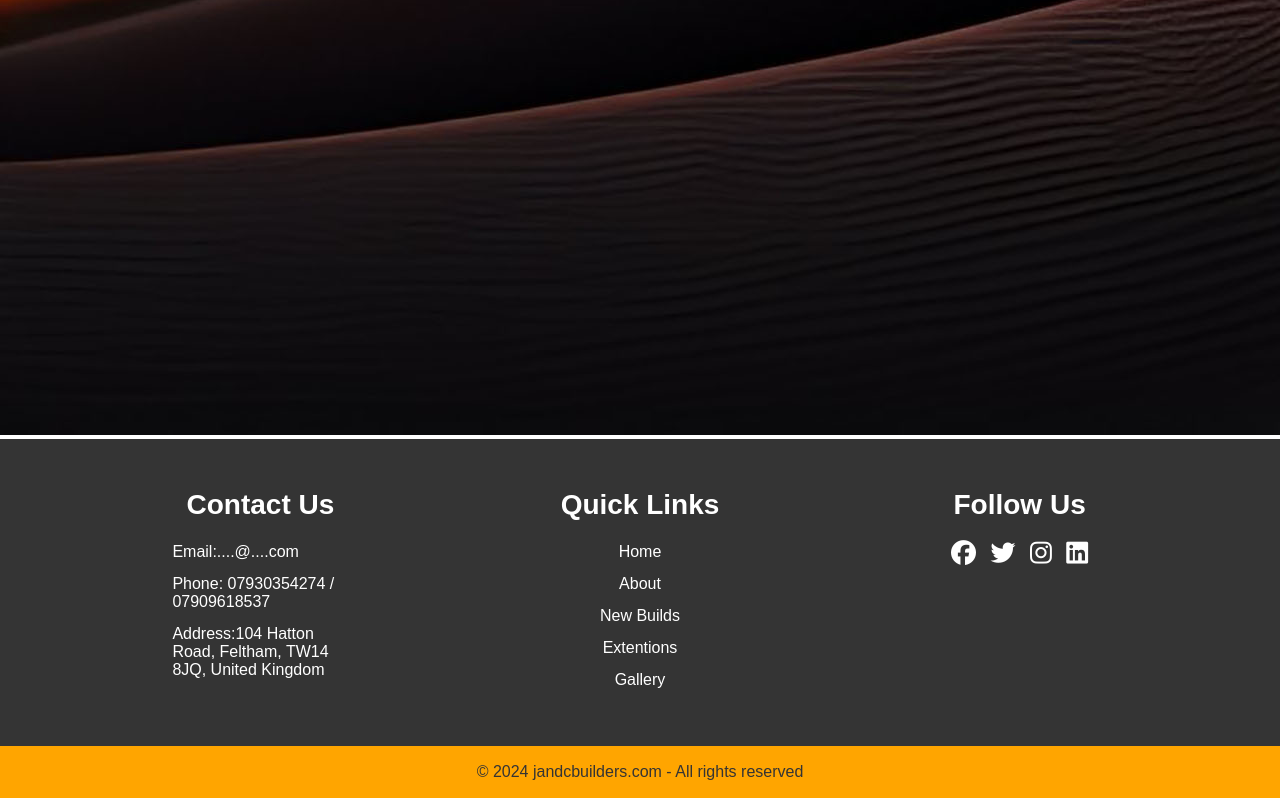
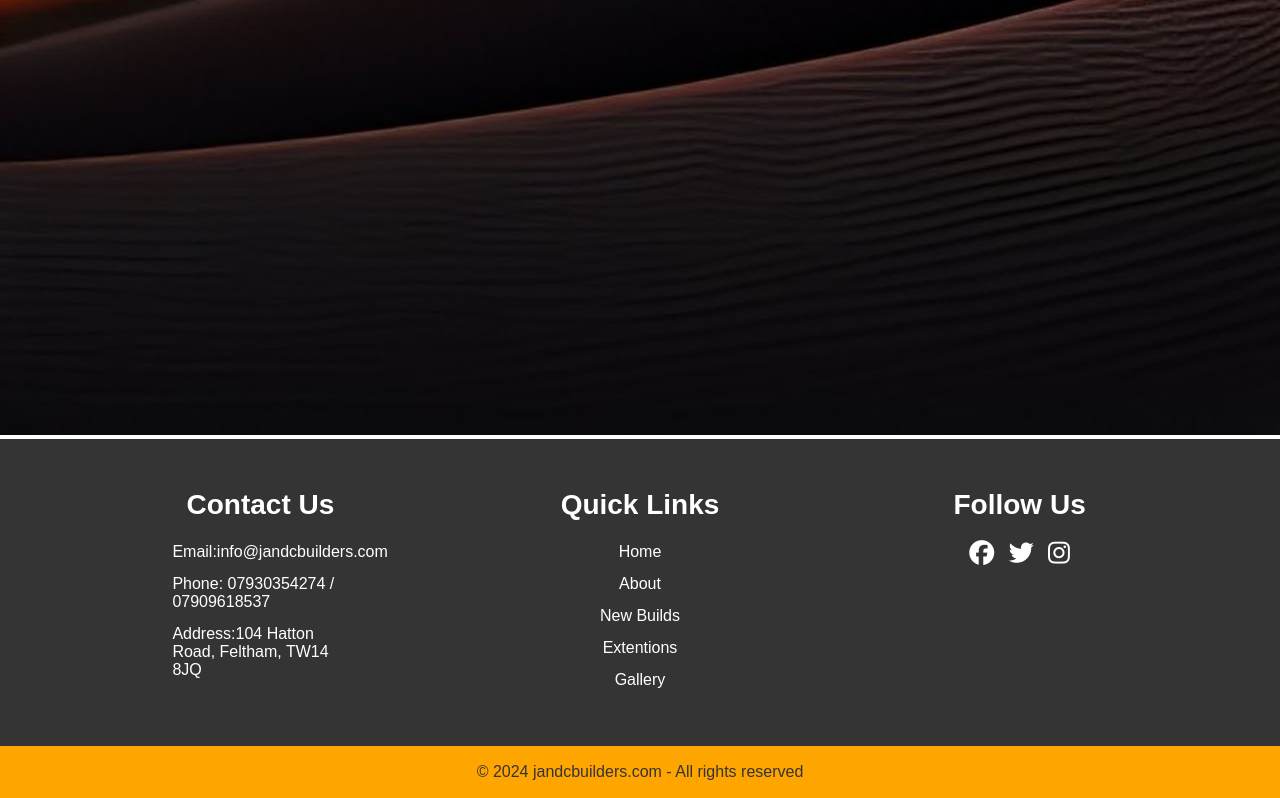
Before and after one commit to JeffrySteve/JC-Builders, a plain HTML site: page index.html in a window 1280 px wide. Shown: the part 2970-3768 px from the top of the page. Drawn offline with Linux system fonts and the light colour scheme.

Commit message:
Update index.html
The email address addded

```diff
--- a/index.html
+++ b/index.html
@@ -45,9 +45,9 @@
         <div class="footer-container">
             <div class="footer-content">
                 <h3>Contact Us</h3>
-                <p>Email:....@....com</p>
+                <p>Email:info@jandcbuilders.com</p>
                 <p>Phone: 07930354274 / 07909618537</p>
-                <p>Address:104 Hatton Road, Feltham, TW14 8JQ, United Kingdom</p>
+                <p>Address:104 Hatton Road, Feltham, TW14 8JQ</p>
             </div>
             <div class="footer-content">
                 <h3>Quick Links</h3>
@@ -65,7 +65,6 @@
                  <li><a href=""><i class="fab fa-facebook"></i></a></li>
                  <li><a href=""><i class="fab fa-twitter"></i></a></li>
                  <li><a href=""><i class="fab fa-instagram"></i></a></li>
-                 <li><a href=""><i class="fab fa-linkedin"></i></a></li>
                 </ul>
                 </div>
         </div>
```
